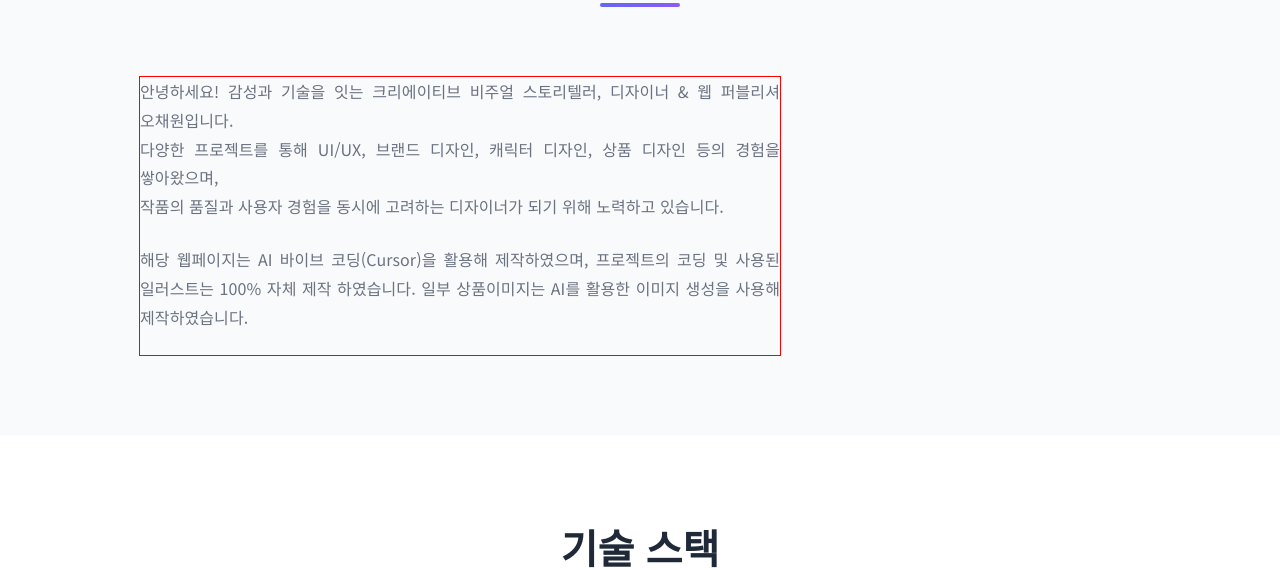
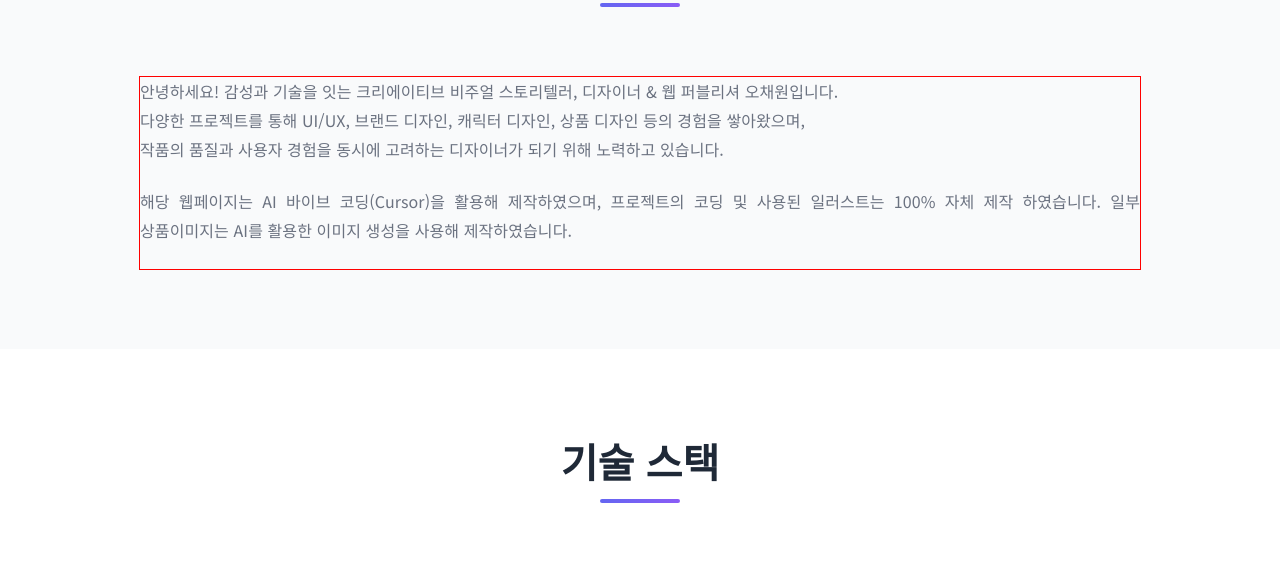
Before and after one commit to aeoaeo157/CW_Portfolio, a plain HTML site: page index.html in a window 1280 px wide. Shown: the part 947-1517 px from the top of the page. Drawn offline with Linux system fonts and the light colour scheme.

Commit message:
Update style.css

```diff
--- a/style.css
+++ b/style.css
@@ -335,14 +335,14 @@ section {
     flex-direction: column;
     align-items: center; /* 내부 요소들을 가로 중앙에 배치 */
     gap: 2rem;
-    max-width: 800px; /* 가로 길이를 더 늘리고 싶다면 이 수치를 조절하세요 (기존보다 확장) */
-    margin: 50 auto;    /* 컨텐츠 박스 자체를 중앙으로 */
+    max-width: 1000px; /* 가로 길이를 더 늘리고 싶다면 이 수치를 조절하세요 (기존보다 확장) */
+    margin: 0 auto;    /* 컨텐츠 박스 자체를 중앙으로 */
 
 
 }
 
 .about-text {
-    width: 80%;       /* 부모 너비를 꽉 채우도록 설정 */
+    width: 100%;       /* 부모 너비를 꽉 채우도록 설정 */
 
      outline: 1px solid red;
 }
```
